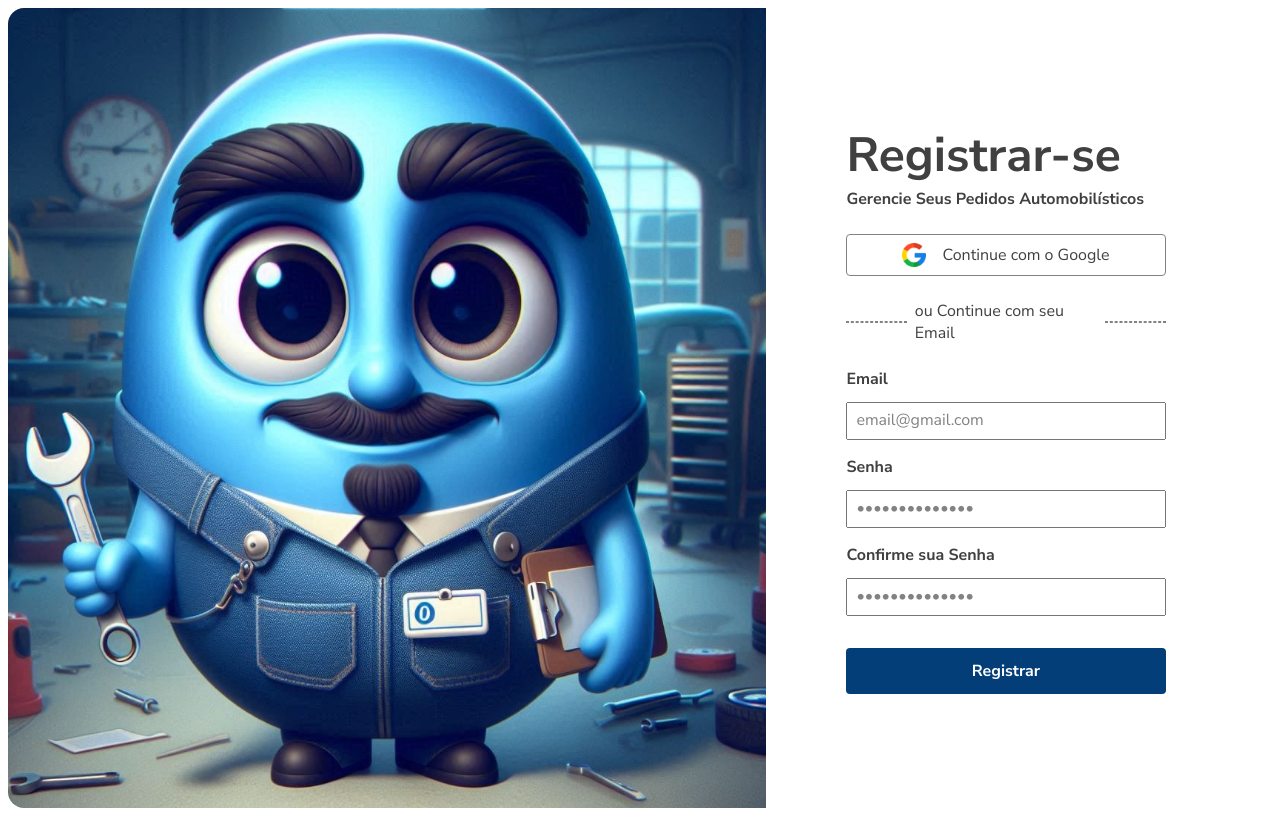
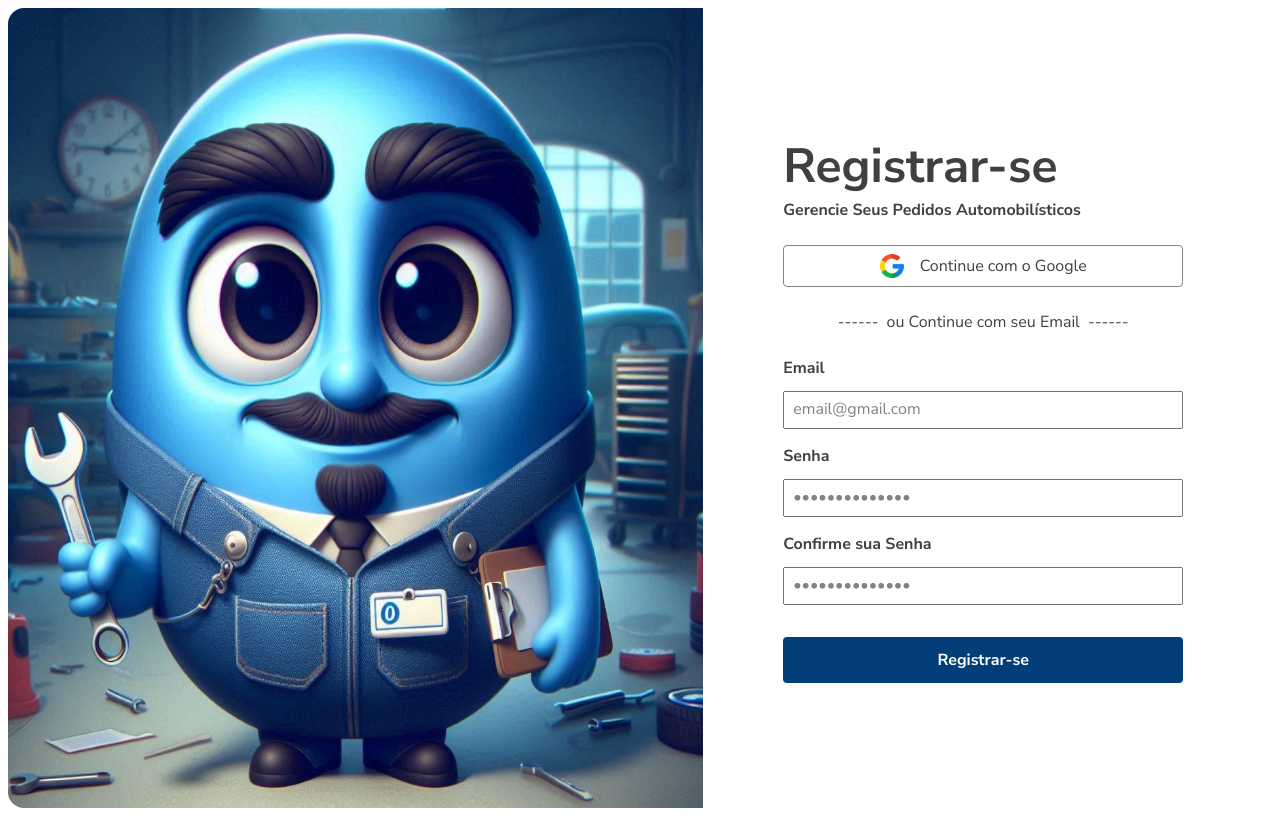
Before and after one commit to erikscar/autotech, an Angular app: page / in a window 1280 px wide. Built offline with nearby package versions, Linux system fonts and the light colour scheme.

Commit message:
feat(form): Added Email Error message

```diff
--- a/src/app/components/auth-form/auth-form.component.html
+++ b/src/app/components/auth-form/auth-form.component.html
@@ -1,5 +1,5 @@
 <form [formGroup]="form" (ngSubmit)="onSubmit(form)">
-    <h1 class="form-title">Registrar-se</h1>
+    <h1 class="form-title">{{ isRegister ? 'Registrar-se': 'Fazer Login'}}</h1>
     <p class="form-subtitle">Gerencie Seus Pedidos Automobilísticos</p>
     <div class="google-login">
         <img src="/google-icon.png" alt="google-icon">
@@ -7,31 +7,36 @@
     </div>
 
     <div class="email-signin">
-        <hr>
+        <p>------</p>
         <p>ou Continue com seu Email</p>
-        <hr>
+        <p>------</p>
     </div>
 
     <label for="email">Email</label>
     <input type="text" placeholder="email@gmail.com" formControlName="email">
 
+    <div *ngIf="form.controls['email'].invalid && form.controls['email'].touched">
+        <p class="error-message">Email Inválido!</p>
+    </div>
+
     <label for="hashPassword">Senha</label>
     <input type="password" placeholder="••••••••••••••" formControlName="hashPassword">
 
-    <label for="">Confirme sua Senha</label>
-    <input type="password" placeholder="••••••••••••••" formControlName="confirmPassword">
+
+    <label *ngIf="isRegister" [ngStyle]="{display: 'block'}" for="">Confirme sua Senha</label>
+    <input *ngIf="isRegister" [ngStyle]="{display: 'block'}" type="password" placeholder="••••••••••••••" formControlName="confirmPassword">
 
     <div *ngIf="form?.errors?.['missmatch'] && form.touched">
-        <p [ngStyle]>Password must match</p>
+        <p class="error-message">As Senhas Precisam ser Iguais!</p>
     </div>
 
-    <!-- <div class="checkbox-group">
+    <div class="checkbox-group" *ngIf="!isRegister">
         <div class="checkbox-wrapper">
             <input type="checkbox" name="" id="">
             <p>Lembre de Mim</p>
         </div>
         <p class="forgot-password">Esqueceu a Senha?</p>
-    </div> -->
+    </div>
 
-    <button class="submit-btn" type="submit">Registrar</button>
+    <button class="submit-btn" [disabled]="form.errors?.['missmatch']" type="submit">{{ isRegister ? 'Registrar-se': 'Login'}}</button>
 </form>
--- a/src/app/components/auth-form/auth-form.component.scss
+++ b/src/app/components/auth-form/auth-form.component.scss
@@ -2,9 +2,11 @@
 @use "../../styles/mixins" as *;
 
 form {
-  width: 75%;
+  width: 25rem;
+  max-width: 100%;
+
   .form-title {
-    font-size: 48px;
+    font-size: 3rem;
   }
 
   .form-subtitle {
@@ -32,7 +34,7 @@ form {
     gap: 0.5rem;
     margin-bottom: 1.5rem;
 
-    hr {
+    .bar {
       border: 1px dashed $grey-color;
       width: 20%;
     }
@@ -55,10 +57,16 @@ form {
     }
   }
 
+  .error-message {
+    font-weight: bold;
+    color: #ff0000;
+    display: block;
+    margin-bottom: .5rem;
+  }
+
   .checkbox-group {
     @include flex-center;
     justify-content: space-between;
-    margin-bottom: 1rem;
     .checkbox-wrapper {
         @include flex-center;
         gap: .5rem;
--- a/src/app/components/auth-form/auth-form.component.ts
+++ b/src/app/components/auth-form/auth-form.component.ts
@@ -1,5 +1,5 @@
   import { CommonModule } from '@angular/common';
-  import { Component } from '@angular/core';
+  import { Component, Input } from '@angular/core';
   import { AuthService } from '../../services/auth.service';
   import { AbstractControl, FormControl, FormGroup, ReactiveFormsModule, Validators } from '@angular/forms';
 import { Router } from '@angular/router';
@@ -11,6 +11,8 @@ import { Router } from '@angular/router';
     styleUrl: './auth-form.component.scss'
   })
   export class AuthFormComponent {
+    @Input() isRegister: boolean = true;
+
     form: FormGroup;
     constructor(private authService: AuthService, private router: Router) {
       this.form = new FormGroup({
@@ -30,7 +32,7 @@ import { Router } from '@angular/router';
           console.log(res.message)
         },
         error: (error) => {
-          console.error('Erro no login', error);
+          console.error('Error on Register', error);
         }
       });
     }
--- a/src/app/pages/register/register.component.scss
+++ b/src/app/pages/register/register.component.scss
@@ -7,8 +7,9 @@
     width: 100%;
     padding: .5rem;
     gap: 5rem;
+
     img {
-        width: 60%;
+        width: 55%;
         height: 100vh;
         border-top-left-radius: 1rem;
         border-bottom-left-radius: 1rem;
```
